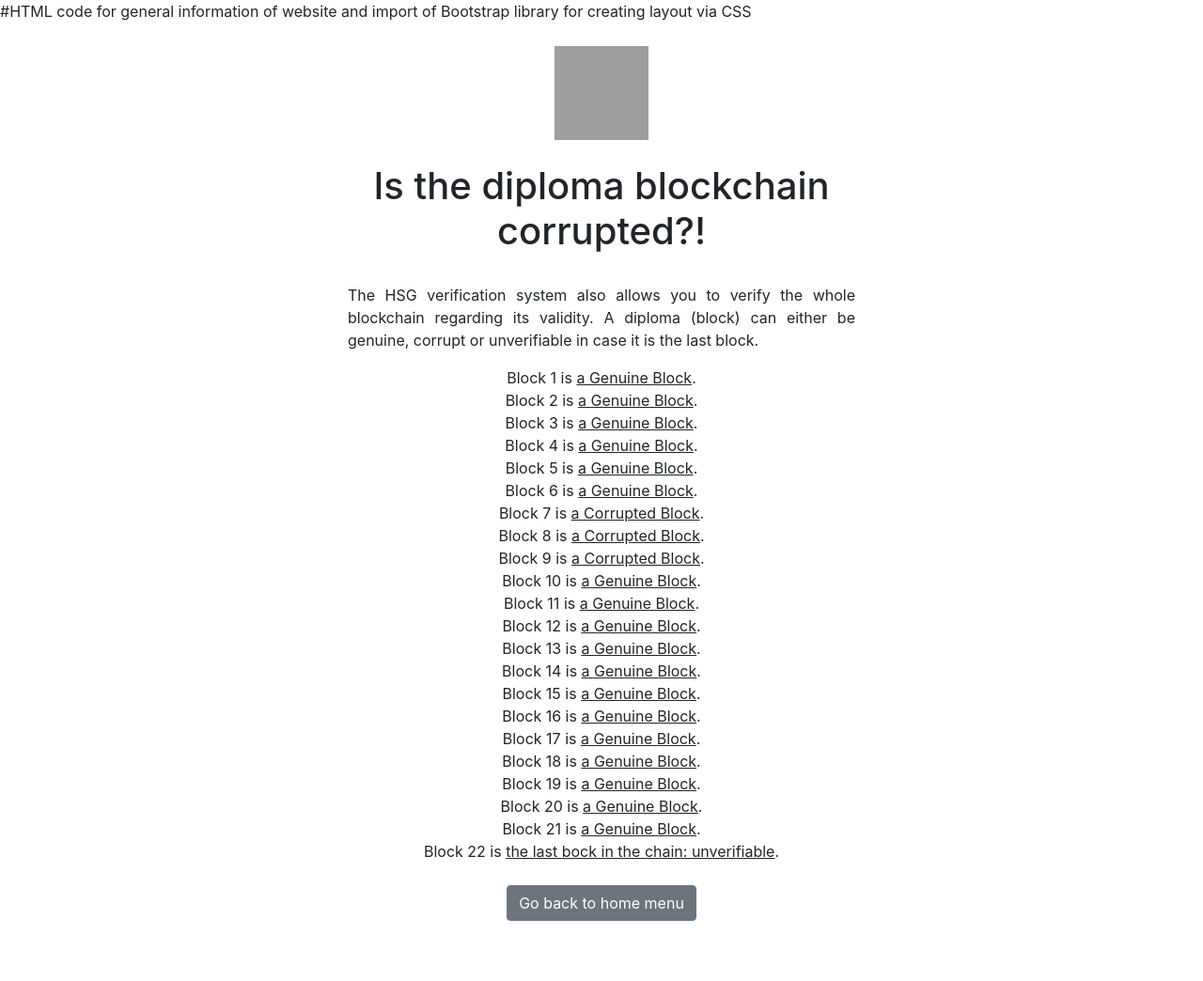
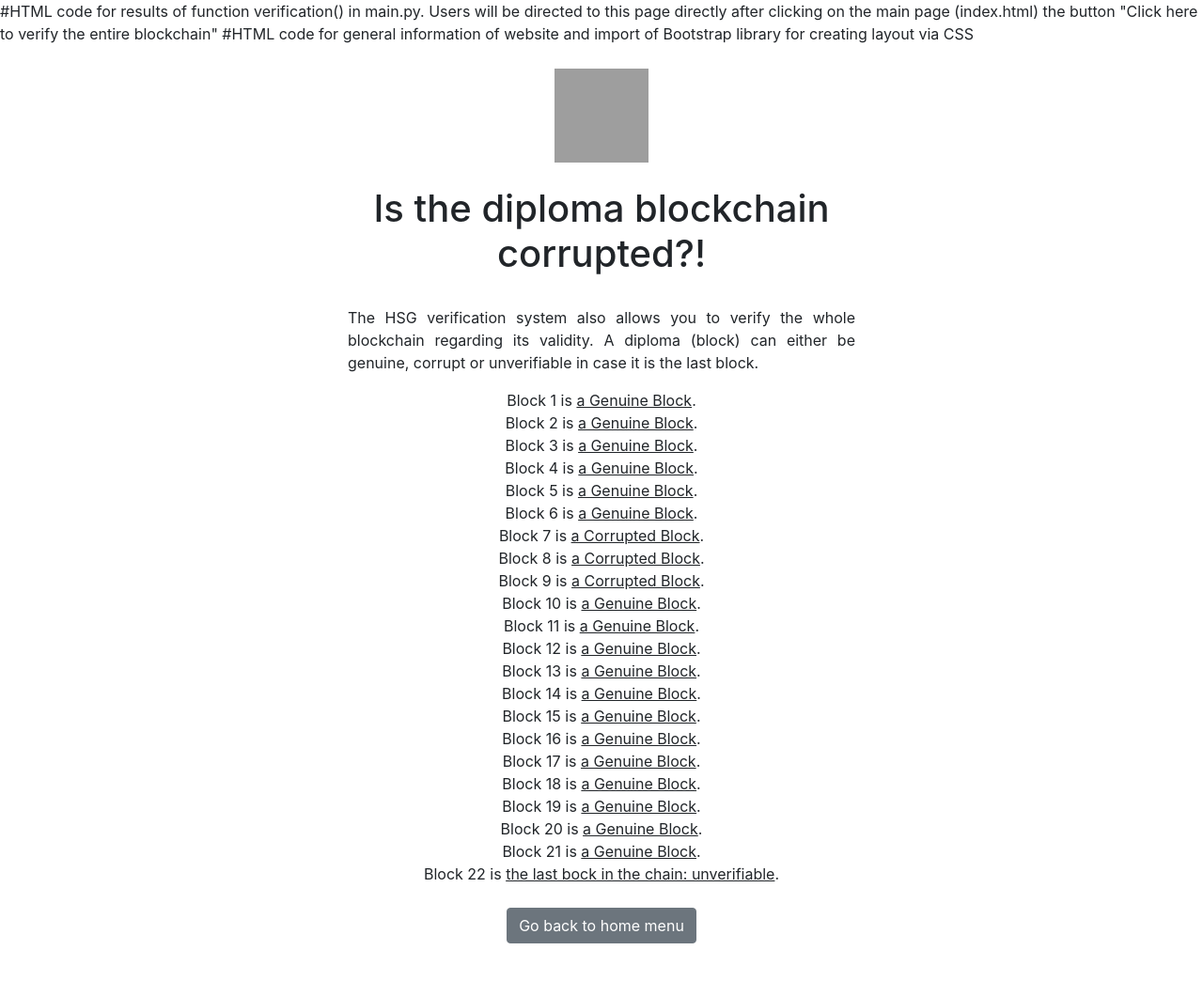
Before and after one commit to Lennart-t/Blockchain, a Flask app: page /verification in a window 1280 px wide. Shown: the whole page at 94% size. Before the commit the page ends 980 px from the top, so only its background shows below. Run offline with Flask 2, Linux system fonts and the light colour scheme; some libraries are stand-ins or nearby versions; grey boxes are pictures that could not be loaded.

Commit message:
Update verification.html

```diff
--- a/template/verification.html
+++ b/template/verification.html
@@ -1,3 +1,4 @@
+#HTML code for results of function verification() in main.py. Users will be directed to this page directly after clicking on the main page (index.html) the button "Click here to verify the entire blockchain"
 {% extends 'base.html' %}
 
 {% block content %}
```
